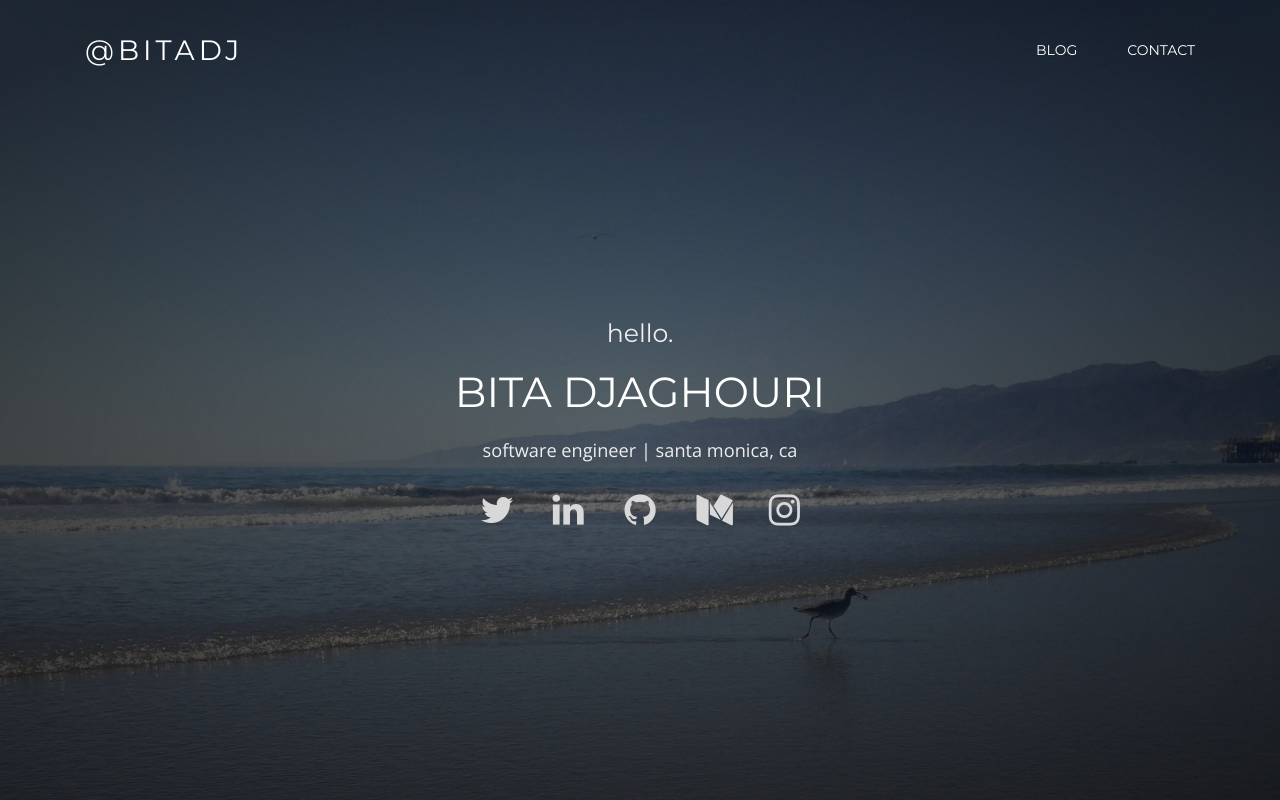
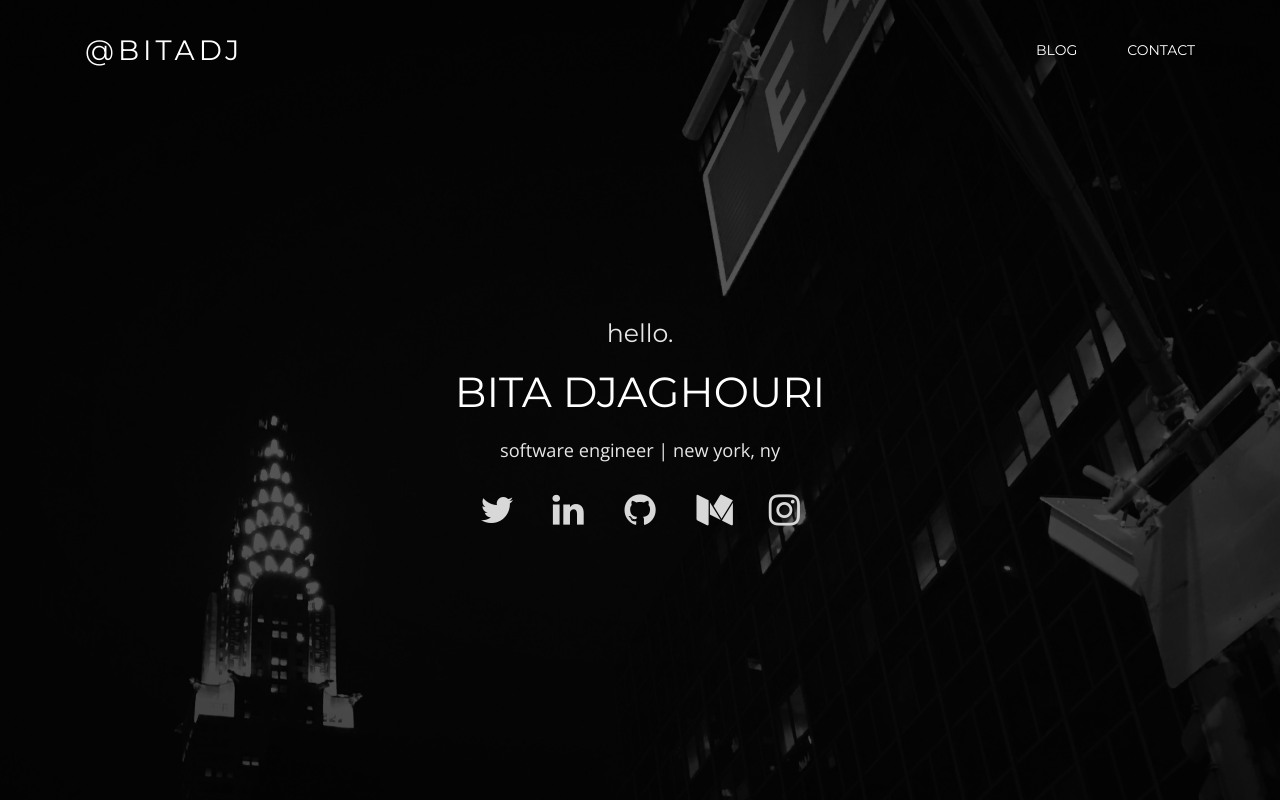
Before and after one commit to bitadj/bitadj.github.io, a plain HTML site: page index.html in a window 1280 px wide. Drawn offline with nearby package versions, Linux system fonts and the light colour scheme.

Commit message:
update city and photo

```diff
--- a/css/theme.css
+++ b/css/theme.css
@@ -1481,7 +1481,7 @@ section .login-overlay {
 #intro-video {
   background: url('../img/bg-videofallback.jpg');
   background-size: cover;
-  background-image: url('../img/beach.jpg');
+  background-image: url('../img/nyc.jpg');
   background-repeat: no-repeat;
   background-size: cover;
   background-position: center center;
--- a/index.html
+++ b/index.html
@@ -97,7 +97,7 @@
           <div class="carousel-caption-center colour-white">
             <h2>hello.</h2>
             <h1>BITA DJAGHOURI</h1>
-            <p>software engineer | santa monica, ca</p>
+            <p>software engineer | new york, ny</p>
 
             <!-- ALTERNATE SOCIAL MEDIA ICONS -->
             <p>
```
Also changed, not shown: img/nyc.jpg (added), img/nyc2.jpg (added), img/nyc3.jpg (added).
